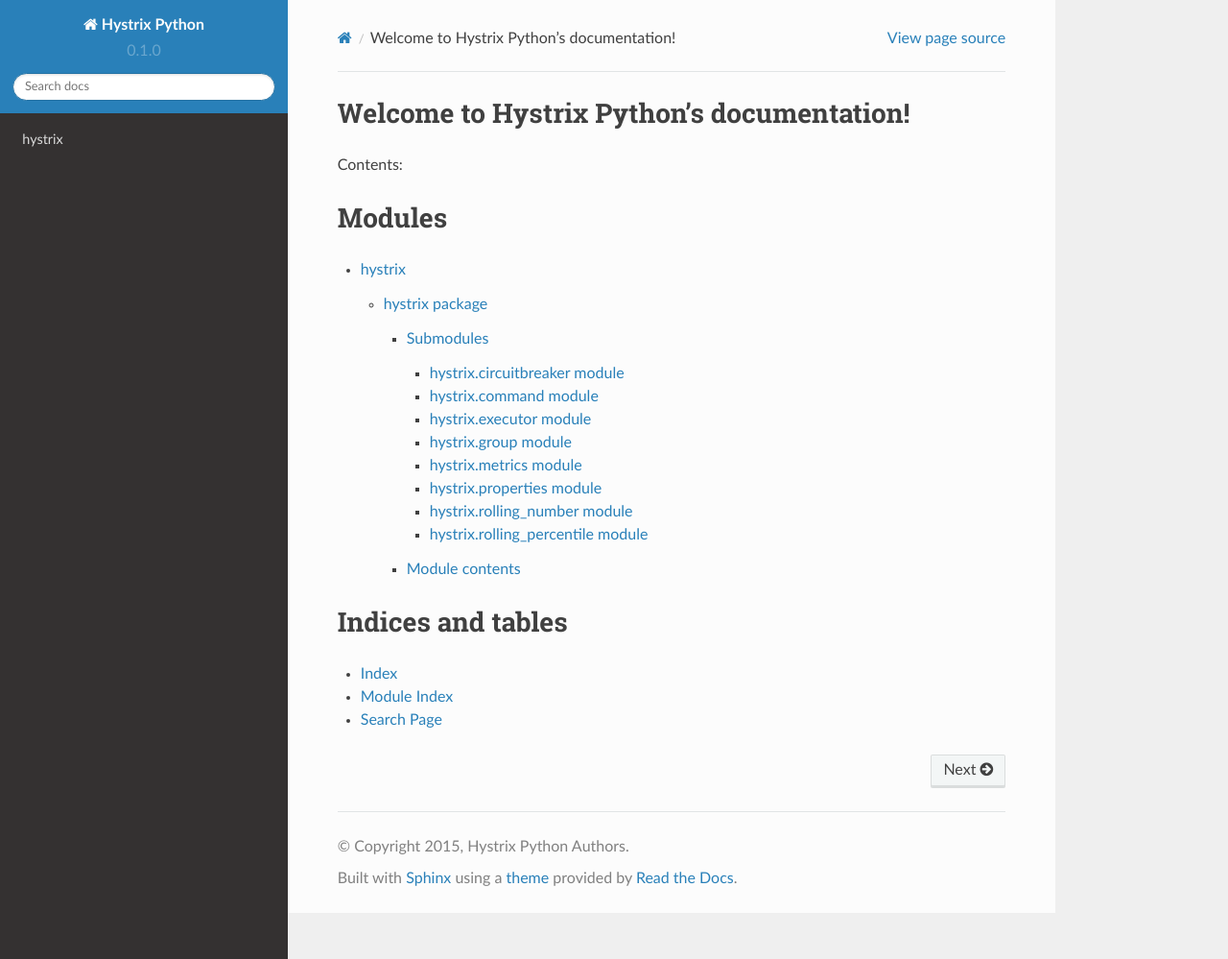
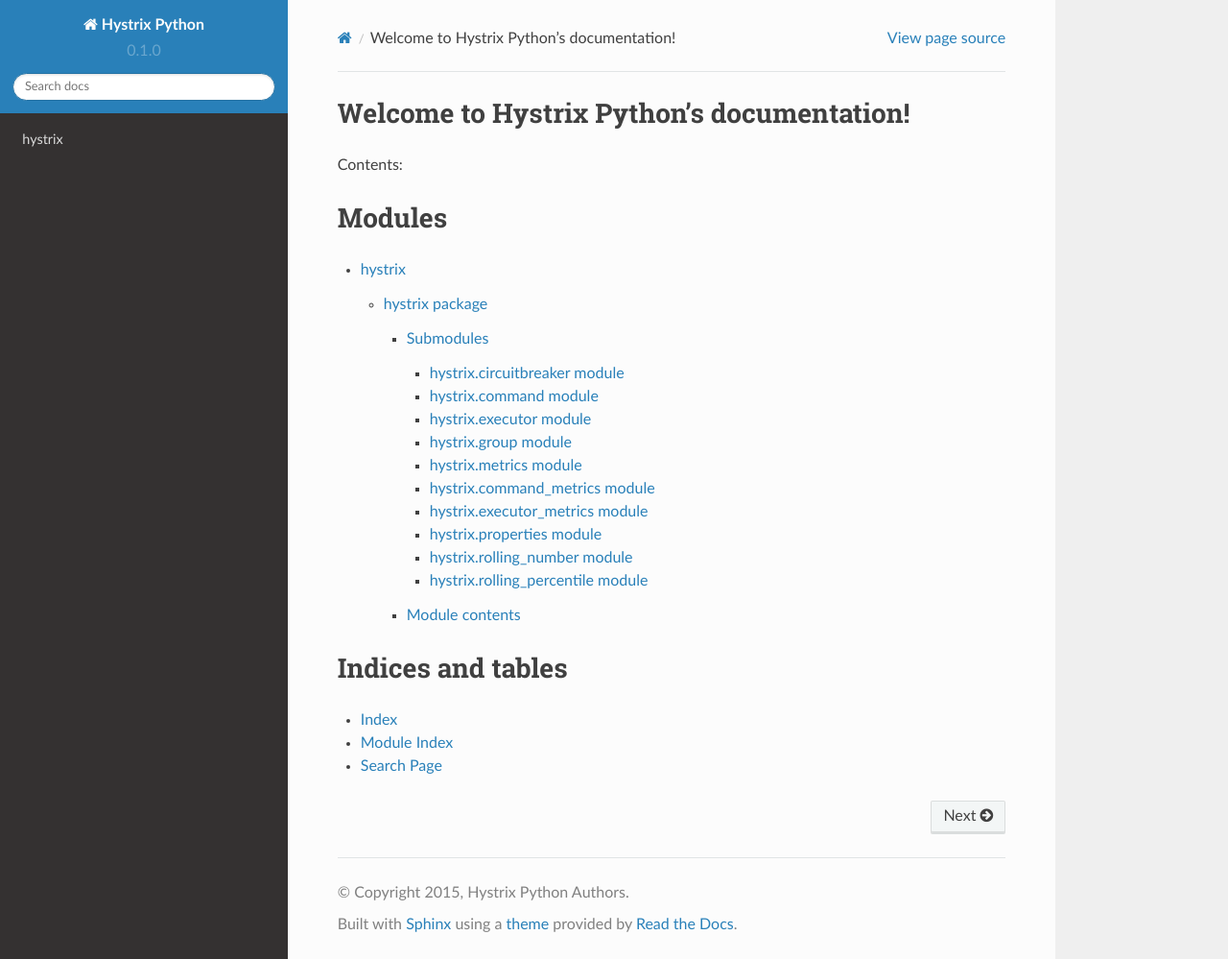
Before and after one commit to wiliamsouza/hystrix-py, a Sphinx documentation site: the page built from docs/index.rst, in a window 1280 px wide and 999 px high. Shown: the whole window at 96% size. Built offline with Sphinx 7.4.7 and the Read the Docs theme 2.0.0, drawn with Linux system fonts in a browser that asks for light colours.

Commit message:
Added executor and command metrics docs

```diff
--- /dev/null
+++ b/docs/modules/hystrix.command_metrics.rst
@@ -0,0 +1,7 @@
+hystrix.command_metrics module
+==============================
+
+.. automodule:: hystrix.command_metrics
+    :members:
+    :undoc-members:
+    :show-inheritance:
--- /dev/null
+++ b/docs/modules/hystrix.executor_metrics.rst
@@ -0,0 +1,7 @@
+hystrix.executor_metrics module
+===============================
+
+.. automodule:: hystrix.executor_metrics
+    :members:
+    :undoc-members:
+    :show-inheritance:
--- a/docs/modules/hystrix.rst
+++ b/docs/modules/hystrix.rst
@@ -11,6 +11,8 @@
    hystrix.executor
    hystrix.group
    hystrix.metrics
+   hystrix.command_metrics
+   hystrix.executor_metrics
    hystrix.properties
    hystrix.rolling_number
    hystrix.rolling_percentile
```
